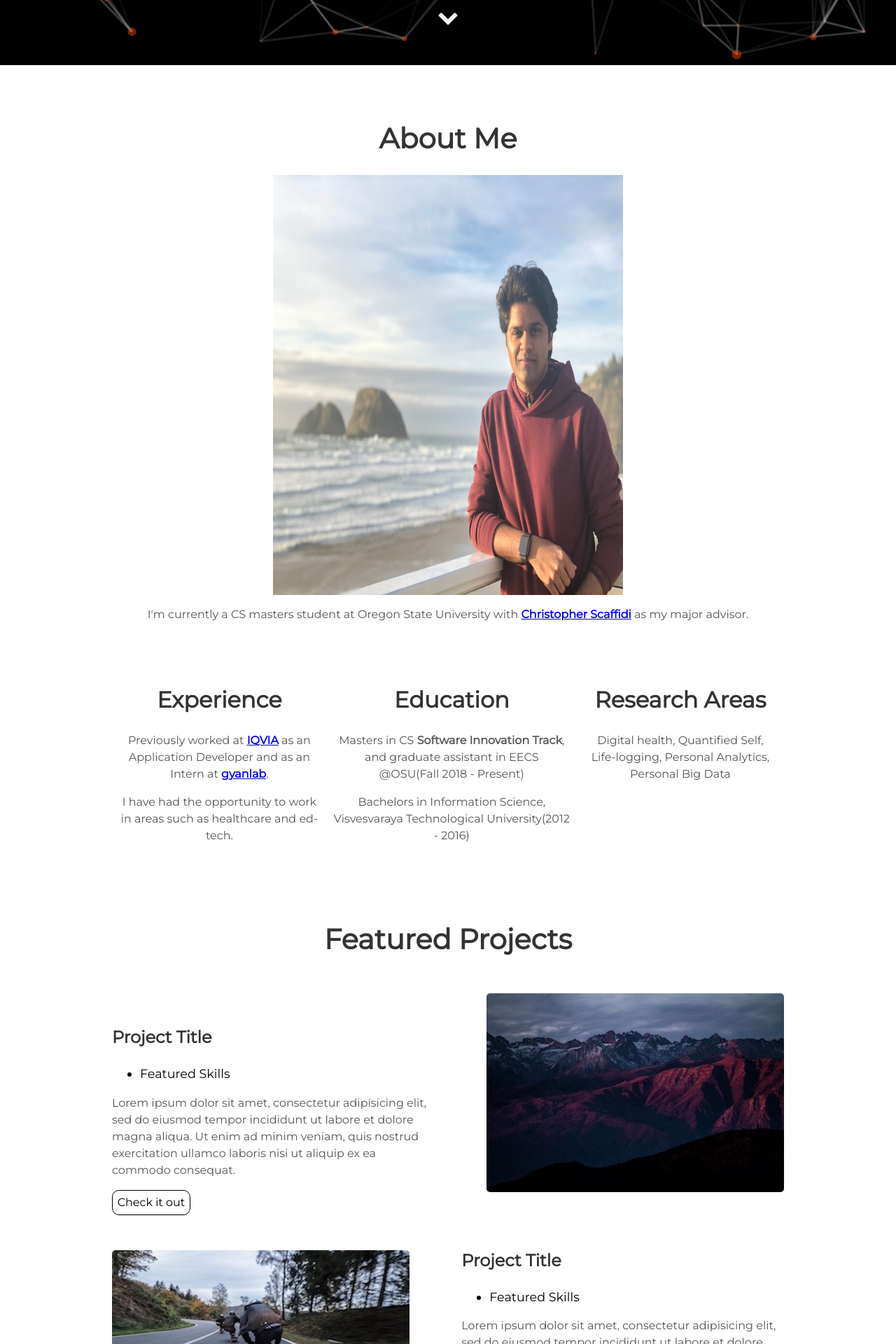
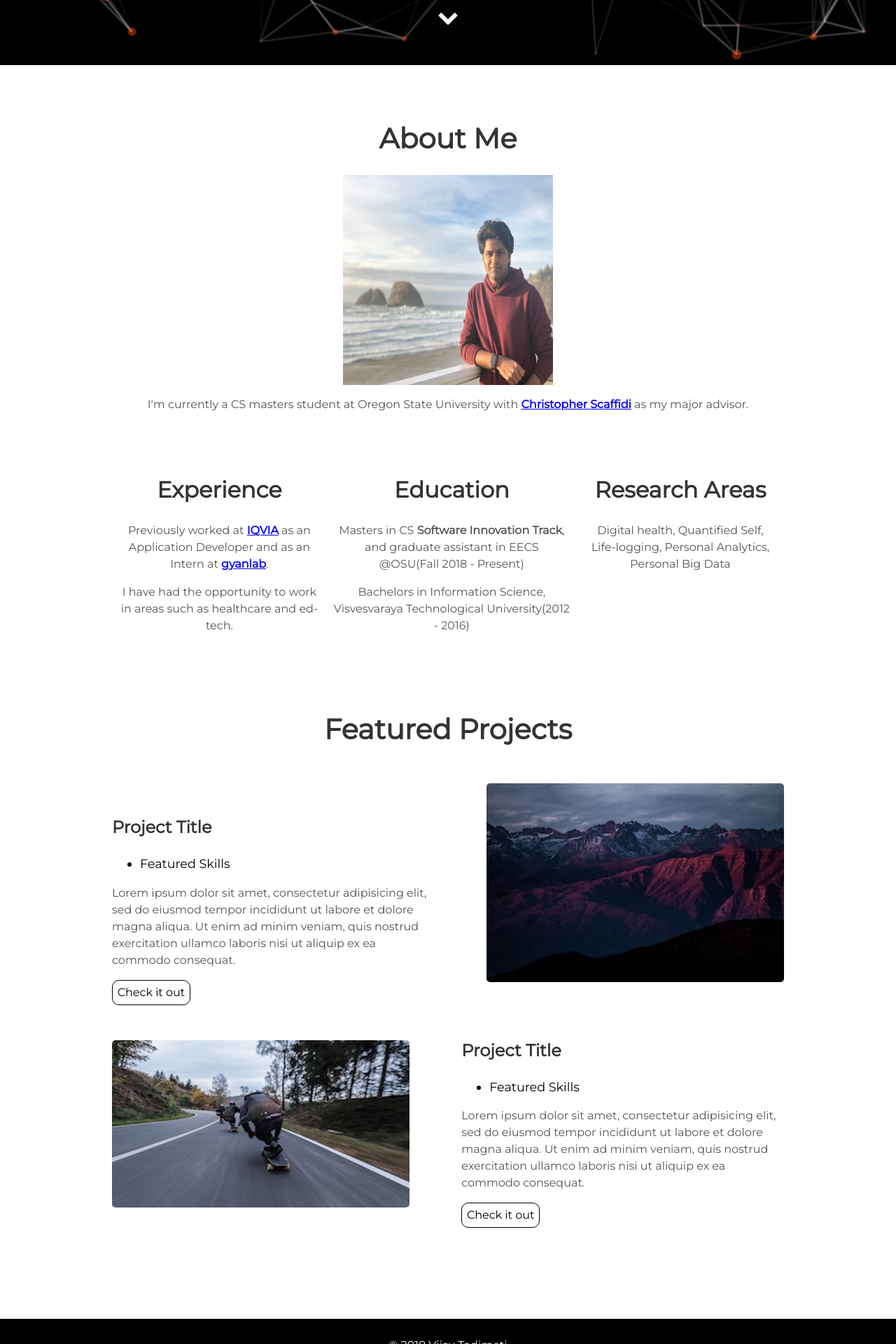
Before and after one commit to vijayvardhan94/laughing-octo-barnacle, a Jekyll site: the page built from index.html, in a window 1280 px wide. Shown: the part 807-2727 px from the top of the page at 70% size. Built offline with Jekyll 4.4.1, drawn with Linux system fonts in a browser that asks for light colours.

Commit message:
image resized

```diff
--- a/_includes/about.html
+++ b/_includes/about.html
@@ -1,6 +1,6 @@
  <div class="user-details">
   <h1>About Me</h1>
-  <img alt="profile" src="{{ "/assets/img/rsz_img_0521.jpg" | prepend: site.baseurl }}" width="500" height="600" align="middle" />
+  <img alt="profile" src="{{ "/assets/img/rsz_img_0521.jpg" | prepend: site.baseurl }}" width="300" height="300" align="middle" />
   <p>I'm currently a CS masters student at Oregon State University with <b><a href = "http://web.engr.oregonstate.edu/~scaffidc/">Christopher Scaffidi</a></b> as my major advisor. </p>
 </div>
   <div class="user">
```
